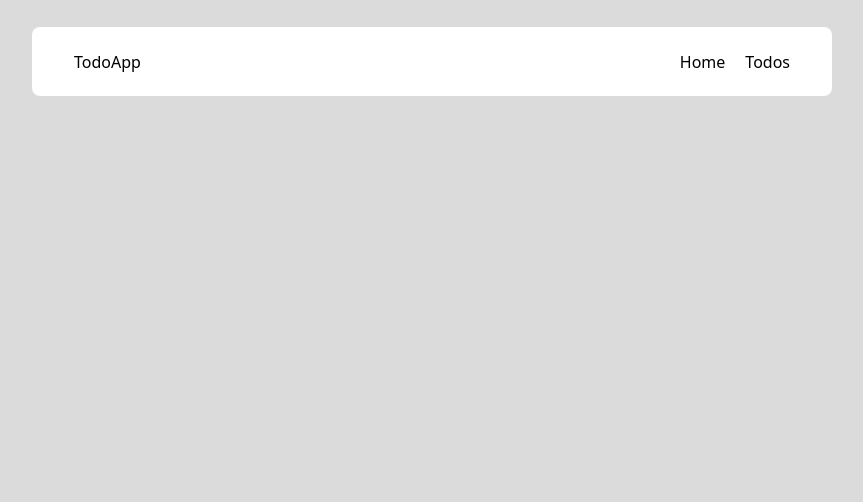
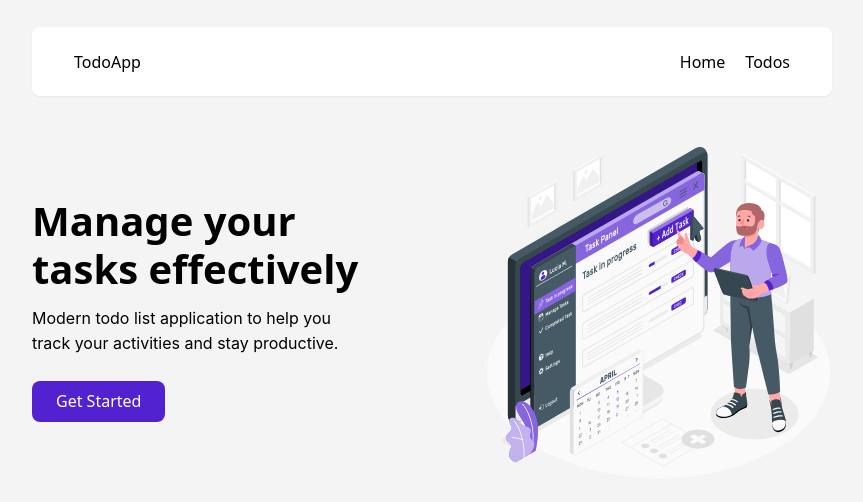
Before and after one commit to Jason-bolt/newTodo, a React (Create React App) app: page / in a window 1280 px wide. Before the commit this address had no page. Shown: the top 502 px of the page, without its empty margins (208-1071 px from the left). Built offline with nearby package versions, Linux system fonts and the light colour scheme.

Commit message:
Done with home screen

```diff
--- a/src/App.js
+++ b/src/App.js
@@ -1,13 +1,14 @@
 import { Routes, Route } from "react-router-dom";
 import "./App.css";
 import Header from "./components/layouts/Header";
+import Home from "./components/Home";
 
 function App() {
   return (
-    <div className="flex flex-col h-screen justify-between bg-gray items-center w-full pt-27px app-background">
+    <div className="flex flex-col h-screen bg-gray items-center w-full pt-27px app-background md:px-20">
       <Header />
       <Routes>
-        <Route />
+        <Route path="/" element={<Home />}/>
       </Routes>
     </div>
   );
--- a/src/components/Home.js
+++ b/src/components/Home.js
@@ -0,0 +1,22 @@
+import hero from "../hero-illustration.svg";
+import Button from "./_Button";
+
+const Home = () => {
+  return (
+    <div className="flex flex-col-reverse justify-center items-center mt-10 md:flex-row md:justify-between md:w-800px">
+      <div className="bottom w-333px flex-col">
+        <h1 className="text-40px font-semibold leading-48.41px">
+          Manage your tasks effectively
+        </h1>
+        <p className="text-base leading-25.6px mt-3 font-body">
+          Modern todo list application to help you track your activities and
+          stay productive.
+        </p>
+        <Button />
+      </div>
+      <img className="top w-347px h-347px" src={hero} alt="Add task" />
+    </div>
+  );
+};
+
+export default Home;
--- /dev/null
+++ b/src/components/_Button.js
@@ -0,0 +1,9 @@
+const _Button = () => {
+  return (
+    <button className="btn bg-violet text-white py-2 px-6 leading-25.6px rounded-lg mt-6">
+      Get Started
+    </button>
+  );
+};
+
+export default _Button;
--- a/src/components/layouts/Header.js
+++ b/src/components/layouts/Header.js
@@ -2,7 +2,7 @@ import { Link } from "react-router-dom";
 
 const Header = () => {
   return (
-    <nav className="bg-white flex flex-row justify-between items-center w-800px pt-23px pb-22px px-42px rounded-[8px]">
+    <nav className="bg-white flex flex-row justify-between w-full items-center pt-23px pb-22px px-42px md:rounded-lg md:w-800px shadow-sm">
       <h1 className="text-md font-medium">TodoApp</h1>
       <div className="flex flex-row justify-between items-center font-light space-x-5">
         <Link>Home</Link>
--- a/src/output.css
+++ b/src/output.css
@@ -559,20 +559,40 @@ video {
   --tw-backdrop-sepia:  ;
 }
 
+.mt-10 {
+  margin-top: 2.5rem;
+}
+
+.mt-3 {
+  margin-top: 0.75rem;
+}
+
+.mt-6 {
+  margin-top: 1.5rem;
+}
+
 .flex {
   display: flex;
+}
+
+.h-347px {
+  height: 347px;
 }
 
 .h-screen {
   height: 100vh;
 }
 
+.w-333px {
+  width: 333px;
+}
+
+.w-347px {
+  width: 347px;
+}
+
 .w-full {
   width: 100%;
-}
-
-.w-800px {
-  width: 800px;
 }
 
 .flex-row {
@@ -583,8 +603,16 @@ video {
   flex-direction: column;
 }
 
+.flex-col-reverse {
+  flex-direction: column-reverse;
+}
+
 .items-center {
   align-items: center;
+}
+
+.justify-center {
+  justify-content: center;
 }
 
 .justify-between {
@@ -597,17 +625,18 @@ video {
   margin-left: calc(1.25rem * calc(1 - var(--tw-space-x-reverse)));
 }
 
-.rounded-md {
-  border-radius: 0.375rem;
-}
-
-.rounded-\[8px\] {
-  border-radius: 8px;
+.rounded-lg {
+  border-radius: 0.5rem;
 }
 
 .bg-gray {
   --tw-bg-opacity: 1;
-  background-color: rgb(219 219 219 / var(--tw-bg-opacity));
+  background-color: rgb(244 244 244 / var(--tw-bg-opacity));
+}
+
+.bg-violet {
+  --tw-bg-opacity: 1;
+  background-color: rgb(82 34 208 / var(--tw-bg-opacity));
 }
 
 .bg-white {
@@ -620,9 +649,14 @@ video {
   padding-right: 42px;
 }
 
-.px-72 {
-  padding-left: 18rem;
-  padding-right: 18rem;
+.px-6 {
+  padding-left: 1.5rem;
+  padding-right: 1.5rem;
+}
+
+.py-2 {
+  padding-top: 0.5rem;
+  padding-bottom: 0.5rem;
 }
 
 .pb-22px {
@@ -637,8 +671,17 @@ video {
   padding-top: 27px;
 }
 
-.pt-5 {
-  padding-top: 1.25rem;
+.font-body {
+  font-family: Inter;
+}
+
+.text-40px {
+  font-size: 40px;
+}
+
+.text-base {
+  font-size: 1rem;
+  line-height: 1.5rem;
 }
 
 .font-light {
@@ -648,3 +691,67 @@ video {
 .font-medium {
   font-weight: 500;
 }
+
+.font-semibold {
+  font-weight: 600;
+}
+
+.leading-25\.6px {
+  line-height: 25.6px;
+}
+
+.leading-48\.41px {
+  line-height: 48.41px;
+}
+
+.text-white {
+  --tw-text-opacity: 1;
+  color: rgb(255 255 255 / var(--tw-text-opacity));
+}
+
+.shadow {
+  --tw-shadow: 0 1px 3px 0 rgb(0 0 0 / 0.1), 0 1px 2px -1px rgb(0 0 0 / 0.1);
+  --tw-shadow-colored: 0 1px 3px 0 var(--tw-shadow-color), 0 1px 2px -1px var(--tw-shadow-color);
+  box-shadow: var(--tw-ring-offset-shadow, 0 0 #0000), var(--tw-ring-shadow, 0 0 #0000), var(--tw-shadow);
+}
+
+.shadow-md {
+  --tw-shadow: 0 4px 6px -1px rgb(0 0 0 / 0.1), 0 2px 4px -2px rgb(0 0 0 / 0.1);
+  --tw-shadow-colored: 0 4px 6px -1px var(--tw-shadow-color), 0 2px 4px -2px var(--tw-shadow-color);
+  box-shadow: var(--tw-ring-offset-shadow, 0 0 #0000), var(--tw-ring-shadow, 0 0 #0000), var(--tw-shadow);
+}
+
+.shadow-lg {
+  --tw-shadow: 0 10px 15px -3px rgb(0 0 0 / 0.1), 0 4px 6px -4px rgb(0 0 0 / 0.1);
+  --tw-shadow-colored: 0 10px 15px -3px var(--tw-shadow-color), 0 4px 6px -4px var(--tw-shadow-color);
+  box-shadow: var(--tw-ring-offset-shadow, 0 0 #0000), var(--tw-ring-shadow, 0 0 #0000), var(--tw-shadow);
+}
+
+.shadow-sm {
+  --tw-shadow: 0 1px 2px 0 rgb(0 0 0 / 0.05);
+  --tw-shadow-colored: 0 1px 2px 0 var(--tw-shadow-color);
+  box-shadow: var(--tw-ring-offset-shadow, 0 0 #0000), var(--tw-ring-shadow, 0 0 #0000), var(--tw-shadow);
+}
+
+@media (min-width: 768px) {
+  .md\:w-800px {
+    width: 800px;
+  }
+
+  .md\:flex-row {
+    flex-direction: row;
+  }
+
+  .md\:justify-between {
+    justify-content: space-between;
+  }
+
+  .md\:rounded-lg {
+    border-radius: 0.5rem;
+  }
+
+  .md\:px-20 {
+    padding-left: 5rem;
+    padding-right: 5rem;
+  }
+}
```
Also changed, not shown: tailwind.config.js (+13 -1 lines), src/hero-illustration.svg (added).
